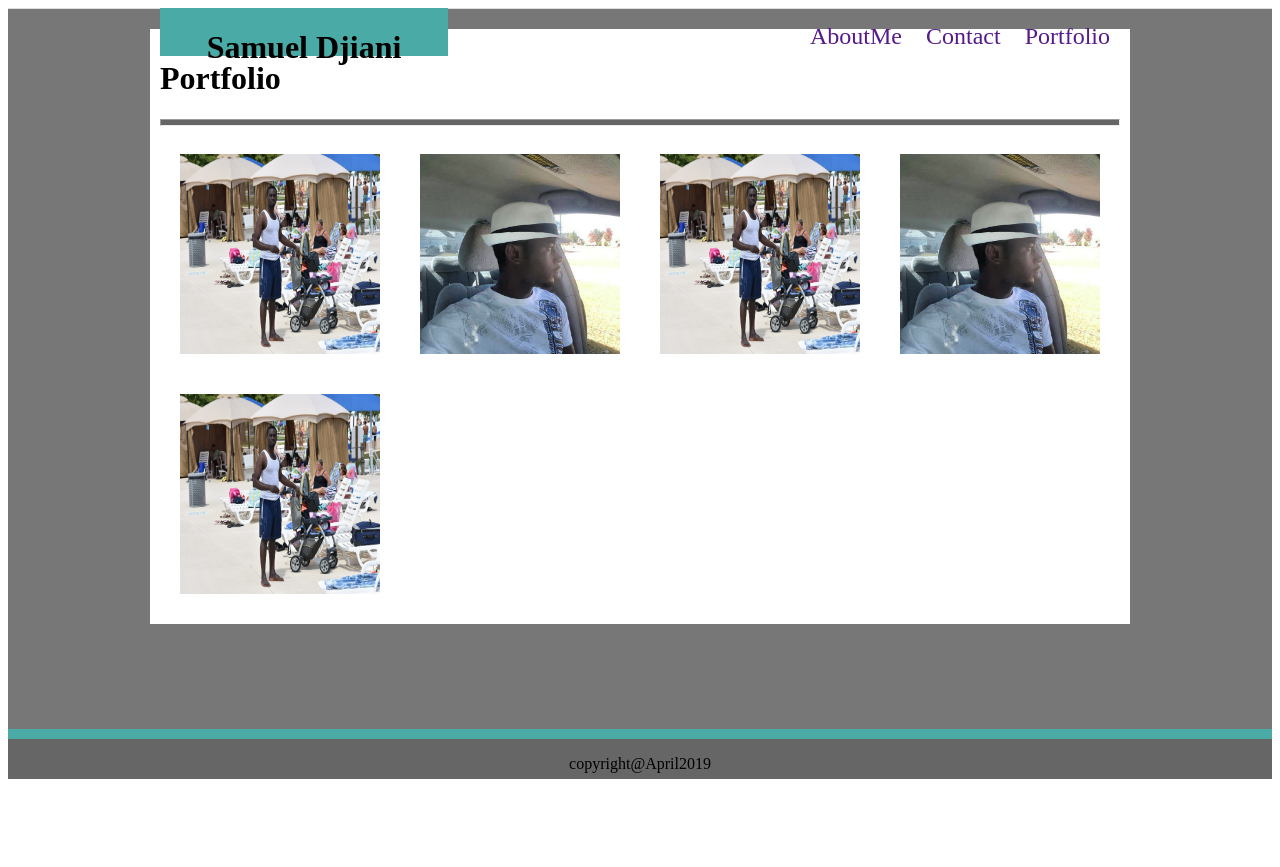
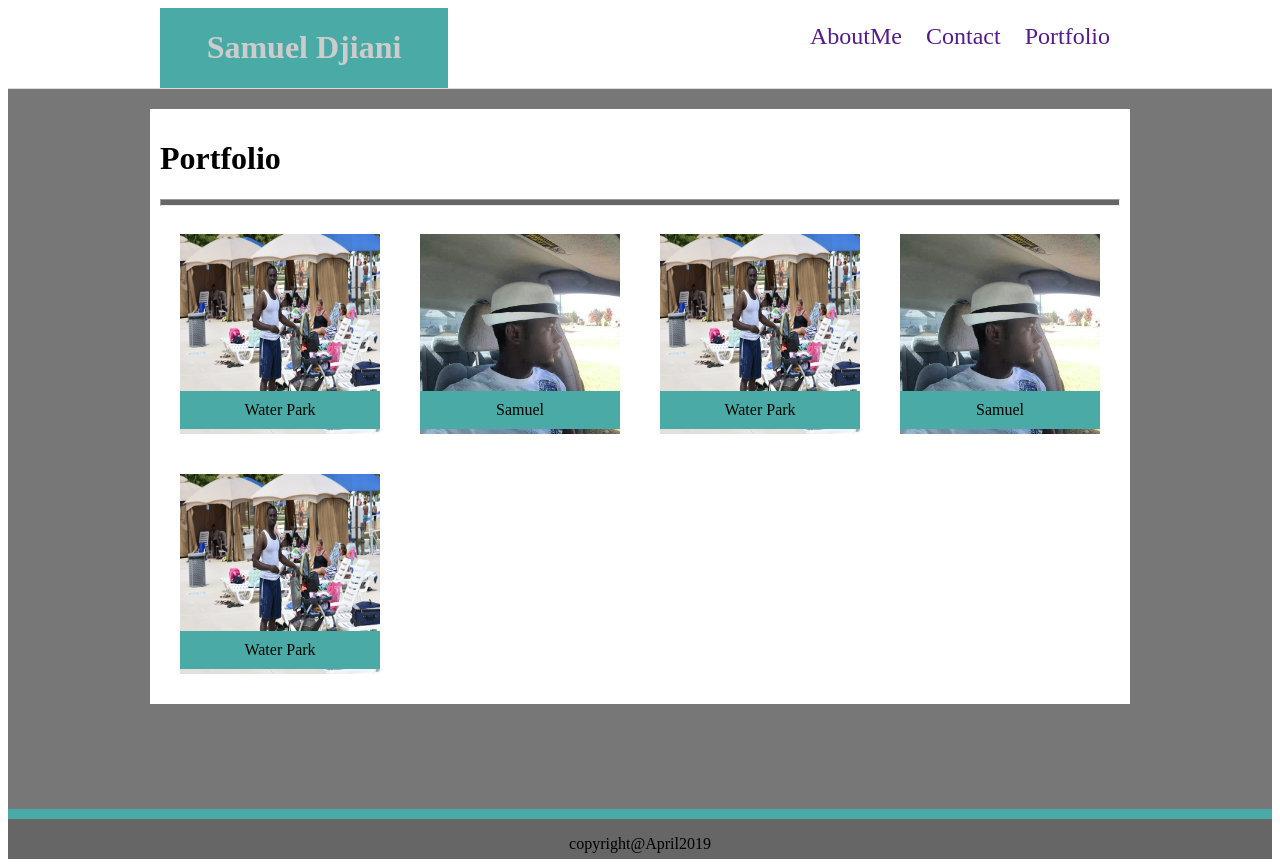
Before and after one commit to djiani/Basic-Portfolio, a plain HTML site: page porforlio.html in a window 1280 px wide. Before the commit the page ends 800 px from the top, so only its background shows below. Drawn offline with Linux system fonts and the light colour scheme.

Commit message:
styling image in portfolio file

```diff
--- a/assets/css/style.css
+++ b/assets/css/style.css
@@ -98,17 +98,28 @@
 .img_box{
     width: 200px;
     height: 200px;
-    position: relative;
     margin:20px;
     float: left;
+    position: relative;
 }
 
 .img_class{
     width: 100%;
     height: 100%;
-    position: absolute;
 
 }
+
+.img_des{
+    position: absolute;
+    bottom: 5px;
+    width: 100%;
+    text-align: center;
+    padding: 10px 0px;
+    background-color: #4aaaa5;
+
+
+}
+
 
 .clearfix::after{
     content: " ";
--- a/porforlio.html
+++ b/porforlio.html
@@ -8,7 +8,7 @@
 </head>
 
 <body>
-    <header>
+    <header class="header_class">
         <div class='brand'>
             <h1>Samuel Djiani</h1>
         </div>
@@ -24,23 +24,23 @@
             <hr>
             <div class="img_box">
                 <img src="./assets/images/samuel.jpg" alt="samuel image " class="img_class">
-                <div class="img_des">desscription</div>
+                <div class="img_des">Water Park</div>
             </div>
             <div class="img_box">
                 <img src="./assets/images/sam.jpg" alt="samuel image " class="img_class">
-                <div class="img_des">desscription</div>
+                <div class="img_des">Samuel</div>
             </div>
             <div class="img_box">
                 <img src="./assets/images/samuel.jpg" alt="samuel image " class="img_class">
-                <div class="img_des">desscription</div>
+                <div class="img_des">Water Park</div>
             </div>
             <div class="img_box">
                 <img src="./assets/images/sam.jpg" alt="samuel image " class="img_class">
-                <div class="img_des">desscription</div>
+                <div class="img_des">Samuel</div>
             </div>
             <div class="img_box">
                 <img src="./assets/images/samuel.jpg" alt="samuel image " class="img_class">
-                <div class="img_des">desscription</div>
+                <div class="img_des">Water Park</div>
             </div>
 
 
```
Also changed, not shown: contact.html (+1 -1 lines).
